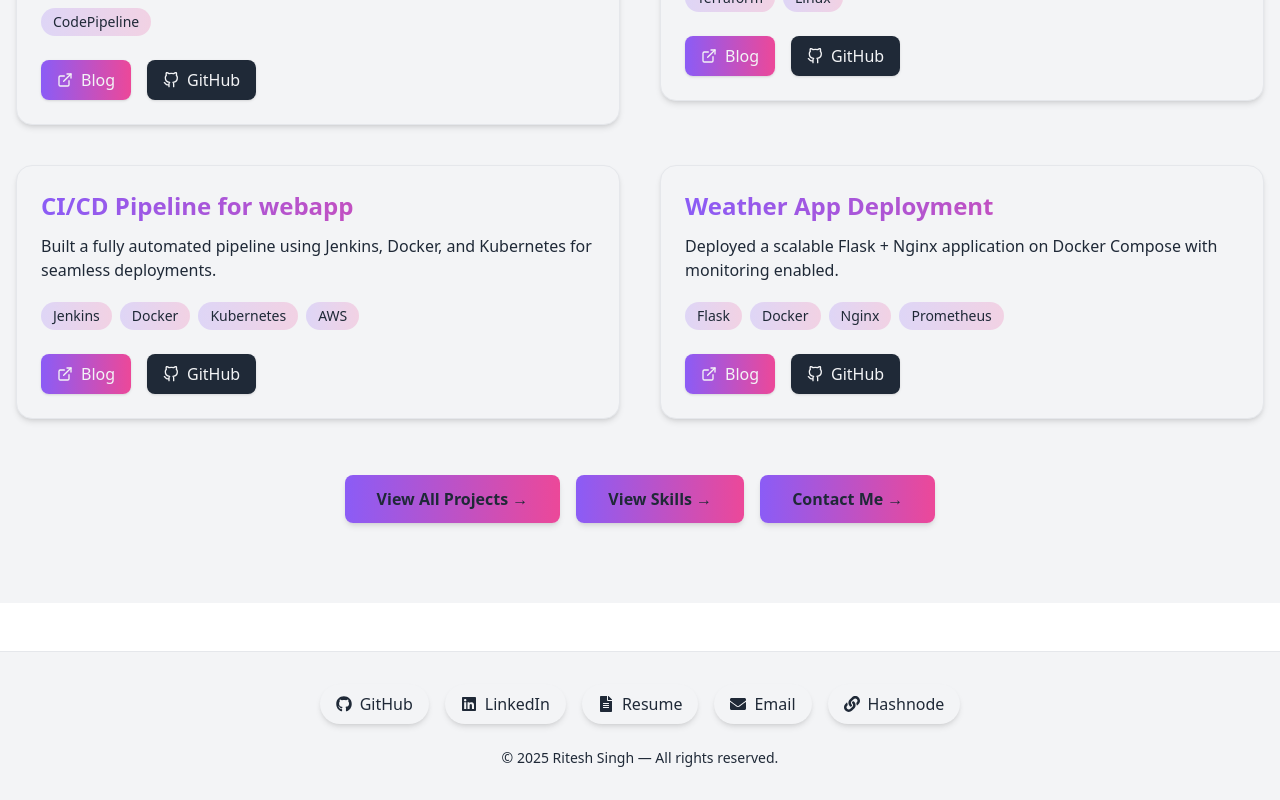
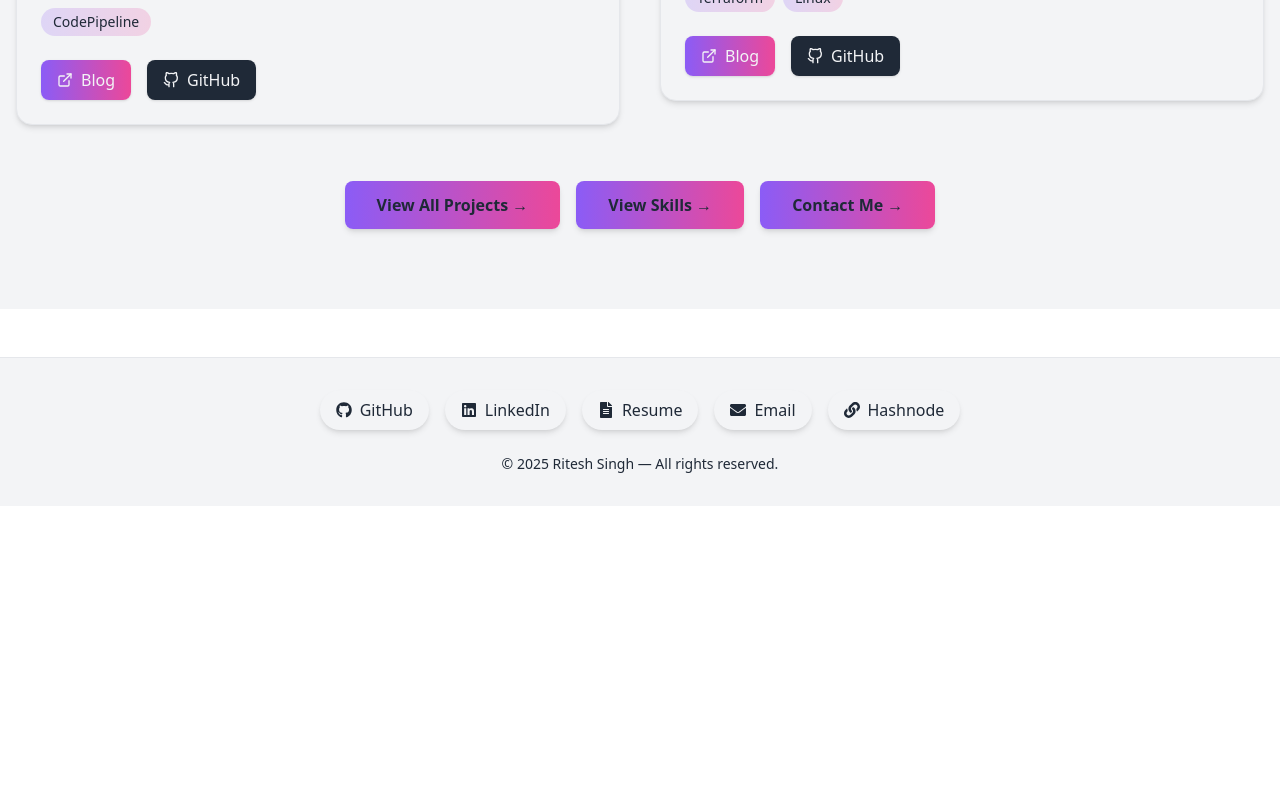
Before and after one commit to ritesh355/portfolio, a Next.js app: page / in a window 1280 px wide. Shown: the part 883-1683 px from the top of the page. After the commit the page ends 1389 px from the top, so only its background shows below. Built offline with nearby package versions, Linux system fonts and the light colour scheme.

Commit message:
modifiying

```diff
--- a/pages/index.tsx
+++ b/pages/index.tsx
@@ -59,36 +59,15 @@ export default function Home() {
           </motion.div>
 
            <motion.div variants={item}>
-  <ProjectCard
+   <ProjectCard
     title="DevOps Journal"
     description="My 100 Days of DevOps journey, documenting hands-on practice with Docker, Kubernetes, CI/CD, GitHub Actions, Monitoring, and more."
     technologies={["DevOps", "Docker", "Kubernetes", "GitHub Actions", "Jenkins", "Terraform", "Linux"]}
     github="https://github.com/ritesh355/Devops-journal"
     blog="https://ritesh-devops.hashnode.dev"
-  />
-</motion.div>
-
-
-            <motion.div variants={item}>
-              <ProjectCard
-                title="CI/CD Pipeline for webapp"
-                description="Built a fully automated pipeline using Jenkins, Docker, and Kubernetes for seamless deployments."
-                technologies={["Jenkins", "Docker", "Kubernetes", "AWS"]}
-                github="https://github.com/ritesh355/flask-ci-cd-demo"
-                blog="https://ritesh-devops.hashnode.dev/day-40-cicd-with-flask-docker-github-actions-100daysofdevops"
-              />
-            </motion.div>
-
-            <motion.div variants={item}>
-              <ProjectCard
-                title="Weather App Deployment"
-                description="Deployed a scalable Flask + Nginx application on Docker Compose with monitoring enabled."
-                technologies={["Flask", "Docker", "Nginx", "Prometheus"]}
-                github="https://github.com/ritesh355/weather-app"
-                blog="https://ritesh-devops.hashnode.dev/day-30-weather-app-dockerized-flask-nginx"
-              />
-            </motion.div>
-          </motion.div>
+   />
+   </motion.div>
+  </motion.div>
 
           {/* View All Projects Button */}
   <div className="text-center mt-14">
--- a/pages/projects.tsx
+++ b/pages/projects.tsx
@@ -22,7 +22,7 @@ const projects = [
 
   },
 
- {
+  {
   title: "CI/CD Pipeline for webapp",
   description:
     "Built a fully automated pipeline using Jenkins, Docker, and Kubernetes for seamless deployments.",
@@ -30,17 +30,10 @@ const projects = [
   github: "https://github.com/ritesh355/flask-ci-cd-demo",
   blog: "https://ritesh-devops.hashnode.dev/day-40-cicd-with-flask-docker-github-actions-100daysofdevops",
 },
- {
-  title: "Weather App Deployment",
-  description:
-    "Deployed a scalable Flask + Nginx application on Docker Compose with monitoring enabled.",
-  technologies: ["Flask", "Docker", "Nginx", "Prometheus"],
-  github: "https://github.com/ritesh355/weather-app",
-  blog: "https://ritesh-devops.hashnode.dev/day-30-weather-app-dockerized-flask-nginx",
- },
+
 
   {
-    title: "Weather App",
+    title: "Weather App Deployment",
     description:
       "A weather app with Flask backend, Docker, and Nginx reverse proxy deployment.",
     technologies: ["Flask", "Docker", "Nginx", "AWS"],
```
